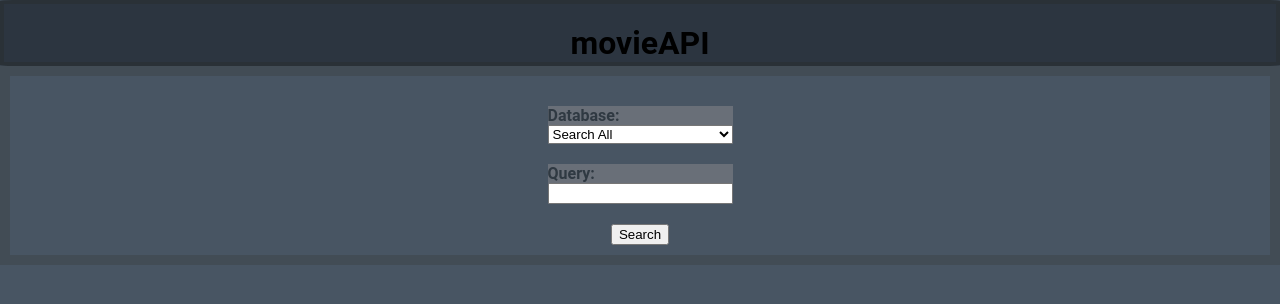
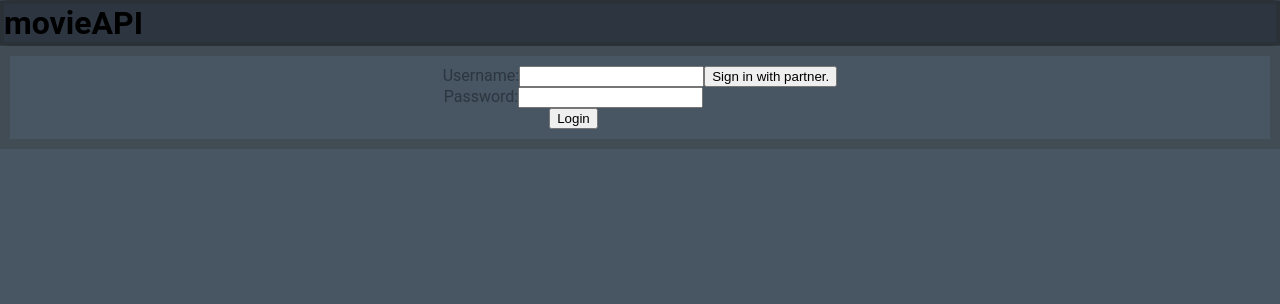
Before and after one commit to ellis0n/s3sprint, a React (Create React App) app in the folder client/: page / in a window 1280 px wide. Shown: the top 304 px of the page. Built offline with nearby package versions, Linux system fonts and the light colour scheme; no server answers.

Commit message:
front-end 0auth implement

```diff
--- a/client/package.json
+++ b/client/package.json
@@ -3,6 +3,7 @@
   "version": "0.1.0",
   "private": true,
   "dependencies": {
+    "@auth0/auth0-react": "^1.12.0",
     "@fortawesome/fontawesome-svg-core": "^6.2.1",
     "@fortawesome/free-solid-svg-icons": "^6.2.1",
     "@fortawesome/react-fontawesome": "^0.2.0",
--- a/client/src/App.css
+++ b/client/src/App.css
@@ -62,7 +62,7 @@ body{
   justify-content: center;
 }
 
-@media (min-width:500px)  {
+@media (min-width:512px)  {
   .result-wrapper{
     display: flex;
     flex-direction: column;
@@ -116,12 +116,15 @@ body{
 
   .stars{
     font-family: 'Courier New', Courier, monospace;
-    font-size: 1em;
+    font-size: .2em;
     font-weight: 700;
     color: #fff;
-    position: relative;
-    object-fit: cover;
+    /* position: relative; */
+    /* object-fit: cover; */
+    align-content: right;
+    margin-left: 12%;
   }
+
   .genre-wrapper{
     display: flex;
     justify-content: right;
@@ -165,14 +168,14 @@ body{
 
 .banner{
   background-color: #29323ce3;
-  padding: 20px 10px 0px 10px;
-  /* display: flex; */
-  flex-direction: column;
+  /* padding: 20px 10px 0px 10px; */
+  display: flex;
   justify-content: center;
   margin: 0% 0 0 0%;
   border: 4px solid rgba(31, 27, 5, 0.14);
   border-radius: 1%;
   transition: all .5s ease-in-out;
+  justify-content: space-between;
 
 }
 
@@ -181,6 +184,15 @@ body{
   font-size: .5em;
   font-style: italic;
   display: none;
+}
+
+.logo h1{
+  text-align: center;
+}
+
+.banner-user{
+  flex: end;
+  padding: 1px;
 }
 
 .slogan{
@@ -214,3 +226,29 @@ body{
   font-weight: 700;
   background-color: #29323c25 ;
   }
+
+
+.banner-profile img{
+  border-radius: 50%;
+  width: 50px;
+  height: 50px;
+}
+
+.banner-profile{
+  display: inline-block;
+  position: relative;
+  flex-wrap: nowrap;
+
+}
+
+.banner-button{
+  background-color: rgba(255, 255, 255, 0.809);
+  text-decoration: none;
+  display: inline-block;
+  cursor: pointer;
+  color: #29323ce3;
+  border: 1px solid #29323ce3;
+  font-size: .5em;
+  border-radius: 2px;;
+
+}
--- a/client/src/App.js
+++ b/client/src/App.js
@@ -7,7 +7,6 @@ import { useState } from 'react';
 
 
 function App() {
-  const [isLoggedIn, setIsLoggedIn] = useState(true);
   const [user, setUser] = useState("");
 
   const handleLogin = async(credentials) => {
@@ -25,11 +24,10 @@ function App() {
       .then((response) => {
           console.log(response)
           if (response.message === "success") {
-            setIsLoggedIn(true);
             setUser(credentials.username);
           }})
       .catch((error) => console.log(error))
-      return {isLoggedIn, user}
+      return { user}
         };
 
 
@@ -39,15 +37,9 @@ function App() {
         <Routes>
           <Route
             path="/"
-            element={
-              isLoggedIn ? (
-                <Search username={user}/>
-              ) : (
-                <Login handleLogin={handleLogin()}/>
-              )
-            }
+            element={<Login />}
           />
-          <Route path="/login" element={<Login />} />
+          <Route path="/home" element={<Search />} />
         </Routes>
   </div>
   );
--- a/client/src/components/Banner.jsx
+++ b/client/src/components/Banner.jsx
@@ -1,5 +1,7 @@
 import React from 'react'
 import { useEffect, useState } from 'react'
+import Profile from './Profile'
+// import { useAuth0 } from '@auth0/auth0-react'
 
 const Banner = ({username}) => {
   const [total, setTotal] = useState(null)
@@ -43,9 +45,7 @@ const Banner = ({username}) => {
       <div className = "slogan" display={scrollSlogan}>
         <p>{`Over ${total-1} movies you've never heard of.`}</p>
       </div>
-      <div className='user-wrapper'>
-          <p>{username}</p>
-        </div>
+        <Profile />
     </div>
   )
 }
--- a/client/src/components/Login.jsx
+++ b/client/src/components/Login.jsx
@@ -1,6 +1,11 @@
 import React, { useState } from 'react'
+import { useAuth0 } from '@auth0/auth0-react'
+import PartnerLogin from './PartnerLogin'
+import PartnerLogout from './PartnerLogout'
 
 const Login = ({handleLogin}) => {
+
+
 
     const [credentials, setCredentials] = useState({username: undefined, password:undefined})
 
@@ -15,6 +20,8 @@ const Login = ({handleLogin}) => {
 
 
     return (
+
+
         <div className = "search">
             <form onSubmit={handleClick}>
                 <div>
@@ -39,6 +46,8 @@ const Login = ({handleLogin}) => {
                 </div>
                     <input type="submit" value="Login" />
             </form>
+            <PartnerLogin/>
+            <PartnerLogout className="login-button"/>
         </div>
     )
 }
--- /dev/null
+++ b/client/src/components/PartnerLogin.jsx
@@ -0,0 +1,16 @@
+import React from 'react'
+import { useAuth0 } from '@auth0/auth0-react'
+
+const PartnerLogin = () => {
+  const {loginWithRedirect, isAuthenticated} = useAuth0();
+
+  return (
+    !isAuthenticated && (
+    <div>
+      <button onClick={()=>loginWithRedirect()}>Sign in with partner.</button>
+    </div>
+    )
+  )
+}
+
+export default PartnerLogin
--- /dev/null
+++ b/client/src/components/PartnerLogout.jsx
@@ -0,0 +1,15 @@
+import React from 'react'
+import { useAuth0 } from '@auth0/auth0-react'
+
+const PartnerLogout = ({className}) => {
+    const {logout, isAuthenticated} = useAuth0();
+
+    return (
+    isAuthenticated &&
+        <div >
+            <button className = {className} onClick={()=>logout()}>Log out.</button>
+        </div>
+    )
+}
+
+export default PartnerLogout
--- /dev/null
+++ b/client/src/components/Profile.jsx
@@ -0,0 +1,22 @@
+import React from 'react'
+import { useAuth0 } from '@auth0/auth0-react'
+import PartnerLogout from './PartnerLogout';
+
+const Profile = () => {
+    const {user, isAuthenticated} = useAuth0();
+
+
+  return (
+    isAuthenticated && (
+    <div className = "banner-user">
+        {user?.picture &&
+        <div className="banner-profile">
+            <img src={user.picture} alt={user?.name} />
+            <PartnerLogout className = "banner-button"/>
+        </div>}
+    </div>
+    )
+  )
+}
+
+export default Profile
--- a/client/src/components/Search.jsx
+++ b/client/src/components/Search.jsx
@@ -8,6 +8,7 @@ const Search = () => {
   });
   const [results, setResults] = useState([]);
   const [running, setRunning] = useState(false);
+
 
   const handleSubmit = async (event) => {
     console.log(query);
--- a/client/src/index.js
+++ b/client/src/index.js
@@ -3,14 +3,18 @@ import ReactDOM from 'react-dom/client';
 import './index.css';
 import App from './App';
 import { BrowserRouter as Router } from "react-router-dom";
+import {Auth0Provider} from "@auth0/auth0-react";
 
-
+const domain = process.env.REACT_APP_AUTH0_DOMAIN;
+const clientId = process.env.REACT_APP_AUTH0_CLIENT_ID;
 
 const root = ReactDOM.createRoot(document.getElementById('root'));
 root.render(
   <React.StrictMode>
     <Router>
-      <App />
+      <Auth0Provider domain = {domain} clientId={clientId} redirectUri={window.location.origin}>
+        <App />
+      </Auth0Provider>
     </Router>
   </React.StrictMode>
 );
```
Also changed, not shown: 2 other files (tests, documents, lock files or other folders).
